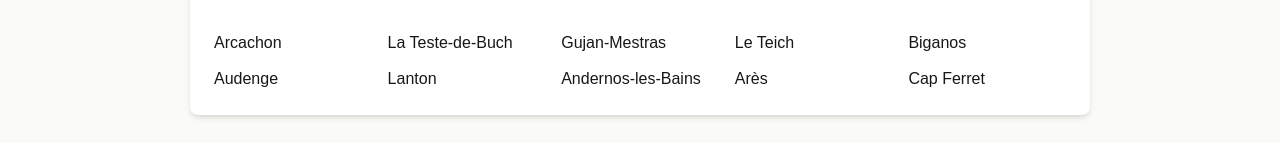
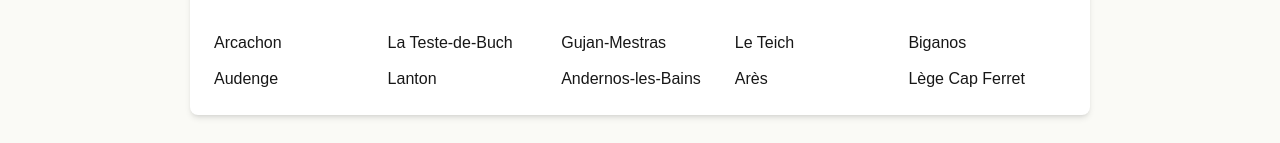
Before and after one commit to Benjamin33380/ClimGO2, a Next.js app: page /zones-desservies in a window 1280 px wide. Shown: the part 657-800 px from the top of the page. Built offline with nearby package versions, Linux system fonts and the light colour scheme.

Commit message:
jbjgjgjgjgnbnvgdtdgg

```diff
--- a/app/zones-desservies/page.tsx
+++ b/app/zones-desservies/page.tsx
@@ -43,7 +43,7 @@ export default function ZonesDesservies() {
                   <div><Link href="/blog/lanton/">Lanton</Link></div>
                   <div><Link href="/blog/andernos-les-bains/">Andernos-les-Bains</Link></div>
                   <div><Link href="/blog/ares/">Arès</Link></div>
-                  <div><Link href="/blog/cap-ferret/">Cap Ferret</Link></div>
+                  <div><Link href="/blog/lege-cap-ferret/">Lège Cap Ferret</Link></div>
                 </div>
               </div>
             </section>
```
Also changed, not shown: 1 other file (tests, documents, lock files or other folders).
